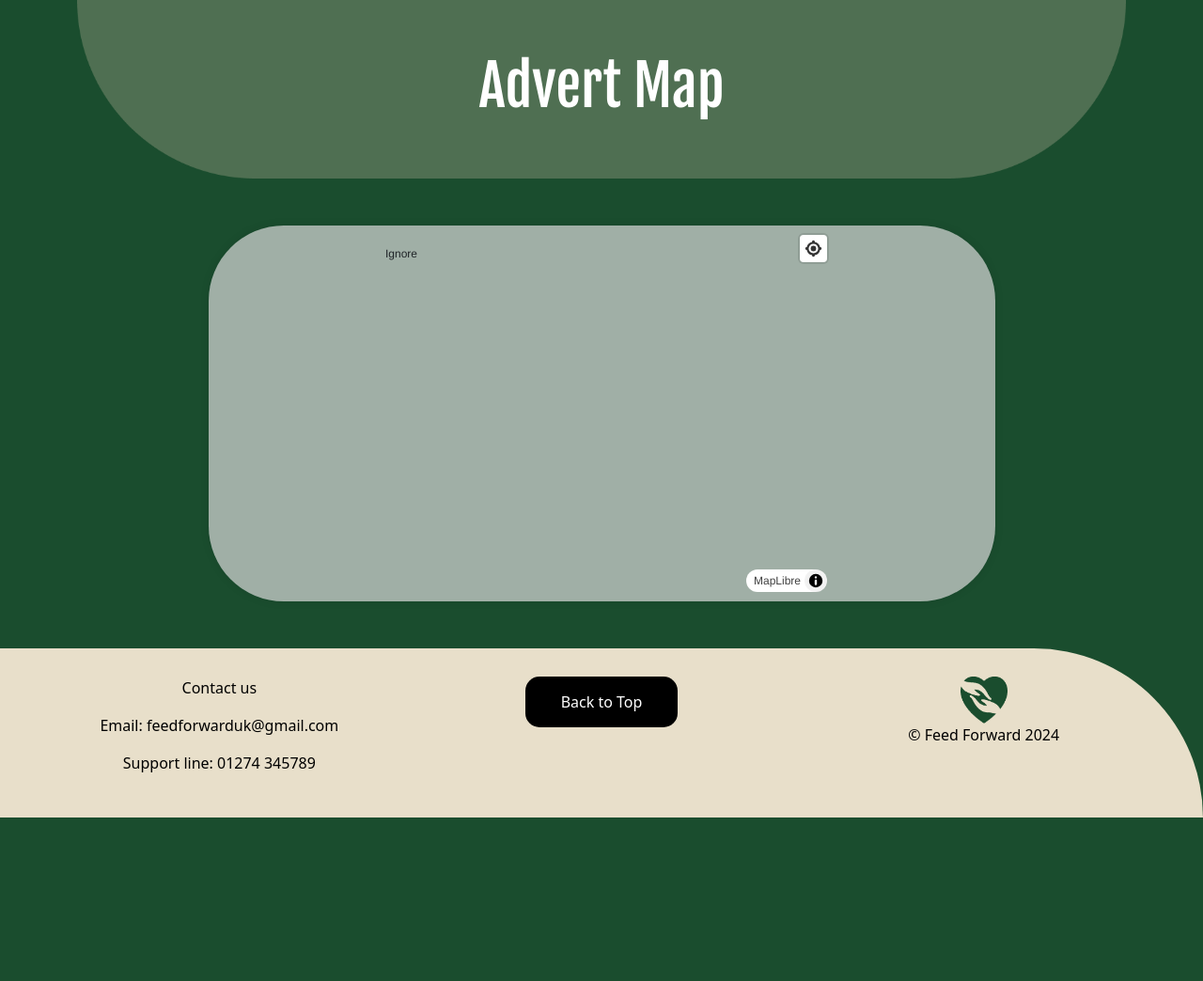
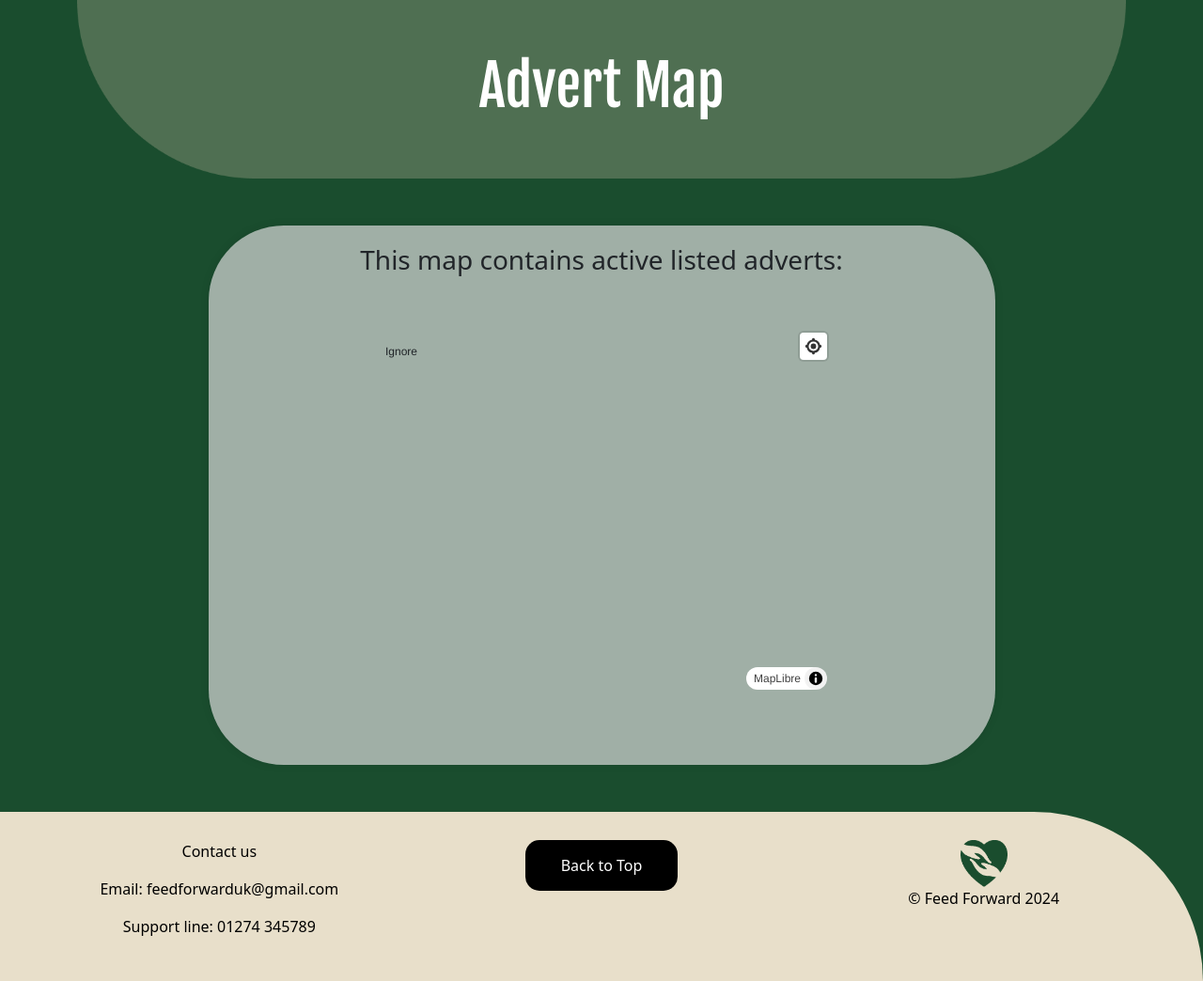
Before and after one commit to SxryxnshS5/FeedForward, a Flask app: page /advert_map in a window 1280 px wide. Shown: the part 76-1120 px from the top of the page at 94% size. Before the commit the page ends 946 px from the top, so only its background shows below. Run offline with Flask 3, Linux system fonts and the light colour scheme; the visitor is signed in with stand-in values (Sample User, id 1); data that the repository does not hold is empty; some libraries are stand-ins or nearby versions; some web fonts are replaced.

Commit message:
Revised advert map

```diff
--- a/static/css/advertmap.css
+++ b/static/css/advertmap.css
@@ -43,8 +43,9 @@
   background-color: rgba(217, 217, 217, 0.7); /* Translucent background color */
   border-radius: 80px;
   box-shadow: 0 0 10px rgba(0, 0, 0, 0.1);
-  padding: 0px; /
+  padding: 20px; /
 }
+
 
 
   .signup-form {
--- a/templates/main/advertmap.html
+++ b/templates/main/advertmap.html
@@ -20,6 +20,7 @@
     {% endwith %}
 
 <div class="background-container">
+    <div><h3 class="h3-heading text-center">This map contains active listed adverts:</h3></div>
     <div class="container1" id="map" style="width: 80%; height: 400px;">
           <!-- Map image -->
             <p>Ignore</p>
```
